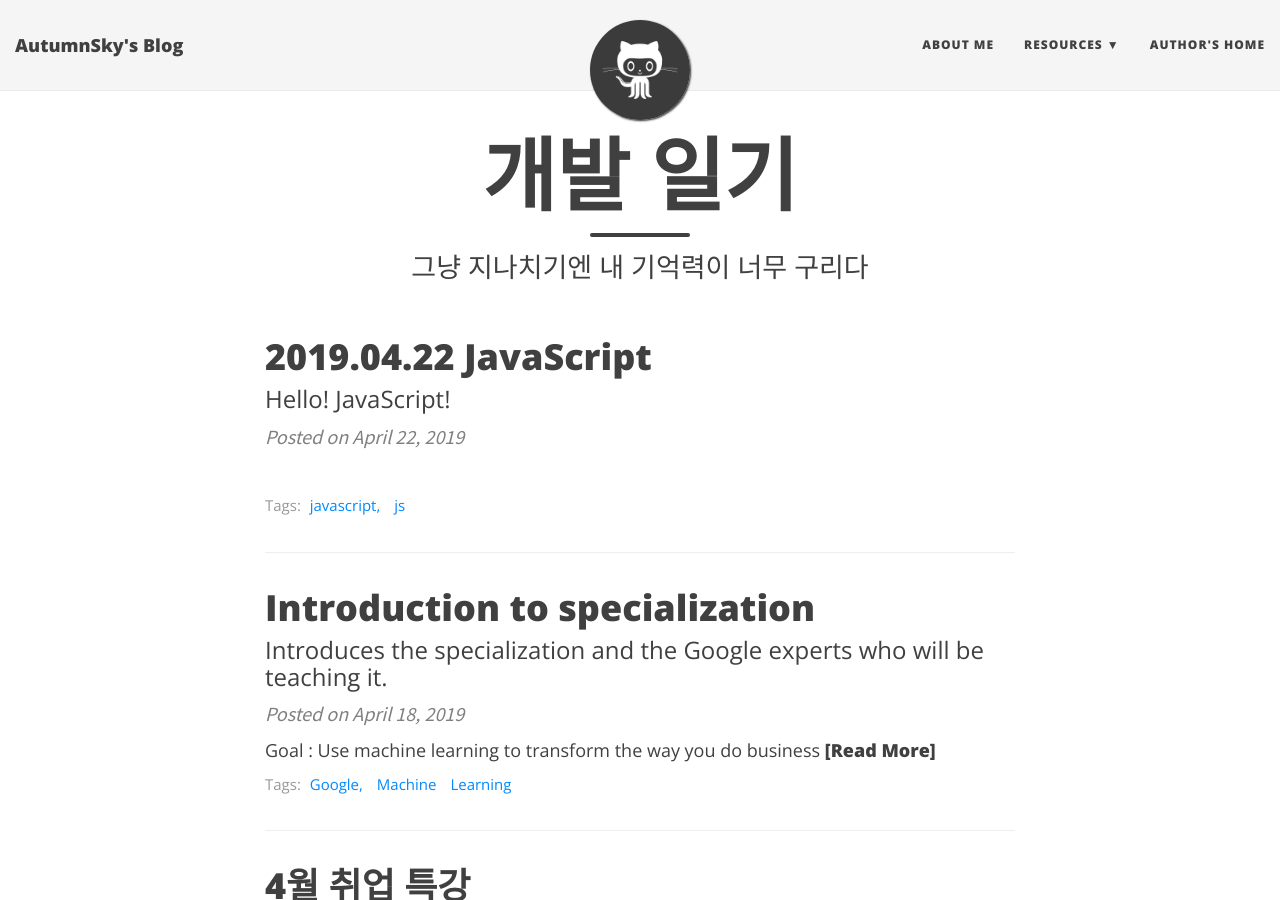
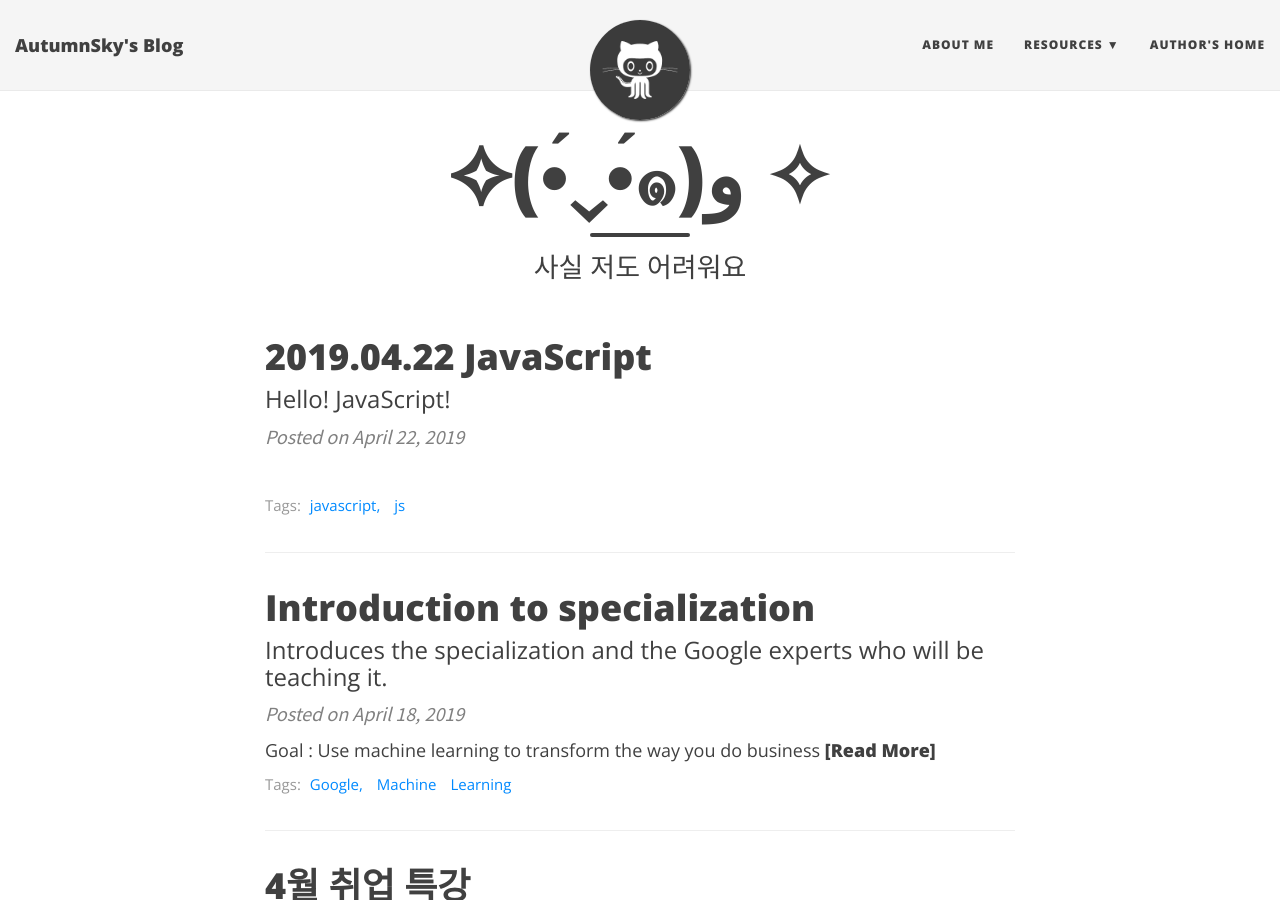
Before and after one commit to DongChanS/AutumnSky92.github.io, a Jekyll site: the page built from index.html, in a window 1280 px wide and 900 px high. Built offline with Jekyll 4.4.1, drawn with Linux system fonts in a browser that asks for light colours; nearby versions of some CDN libraries; the list of posts is cut into pages by our own code.

Commit message:
mainpage 수정

```diff
--- a/index.html
+++ b/index.html
@@ -1,7 +1,7 @@
 ---
 layout: page
-title: 개발 일기
-subtitle: 그냥 지나치기엔 내 기억력이 너무 구리다
+title: ✧(•́⌄•́๑)و ✧
+subtitle: 사실 저도 어려워요
 use-site-title: False
 ---
 
```
